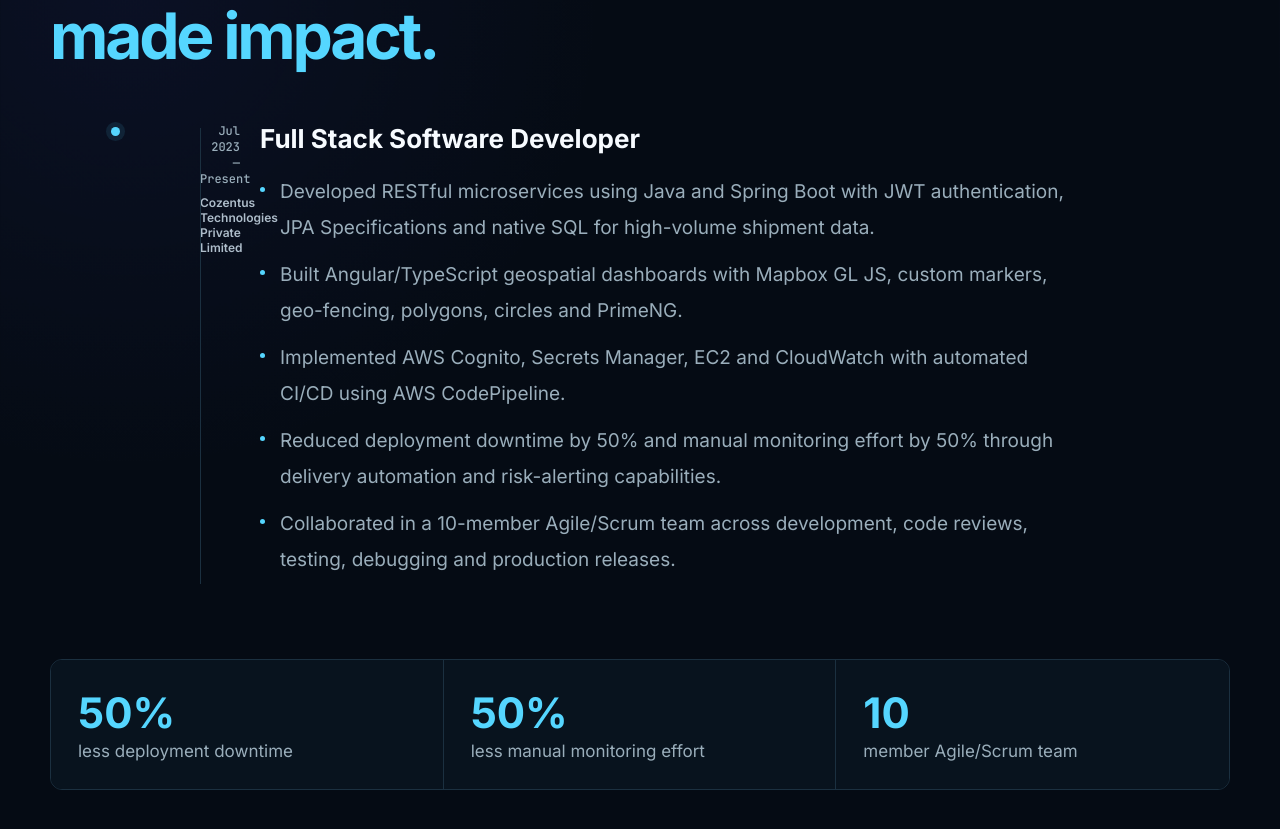
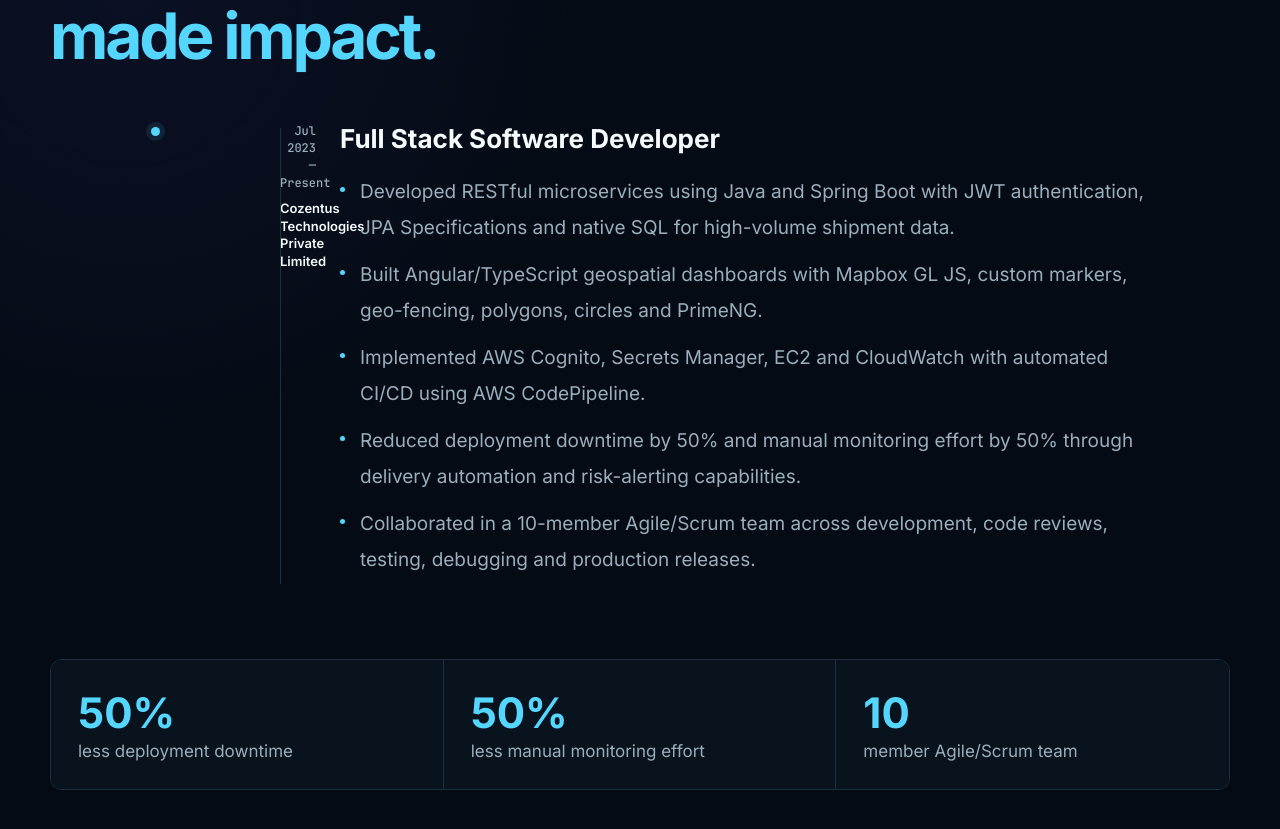
Before and after one commit to Gourish14/gourish-portfolio, an Angular app: page / in a window 1280 px wide. Shown: the part 2780-3609 px from the top of the page. Built offline with nearby package versions, Linux system fonts and the light colour scheme.

Commit message:
Improve experience timeline company layout

```diff
--- a/src/app/app.component.html
+++ b/src/app/app.component.html
@@ -52,4 +52,21 @@
     <section class="section contact"><div class="contact-panel"><div class="section-kicker">05 / LET'S CONNECT</div><h2>Have an idea?<br><span>Let's build it.</span></h2><p>Open to interesting engineering problems, full-stack opportunities and conversations around modern software development.</p><a class="primary large" href="mailto:gourishbhagat01@gmail.com">gourishbhagat01@gmail.com ↗</a><div class="contact-links"><a href="https://github.com/Gourish14" target="_blank" rel="noopener">GitHub ↗</a><a href="https://www.linkedin.com/in/gourish-bhagat-4725061a9/" target="_blank" rel="noopener">LinkedIn ↗</a></div></div></section>
   </main>
   <footer><span>© 2026 Gourish Bhagat</span><span>Code · Build · Learn · Grow</span><span>Built with Angular</span></footer>
+
+  <style>
+    /* Experience timeline: give the company/date column enough room to breathe. */
+    @media (min-width: 901px) {
+      .page .timeline { --timeline-meta-width: 210px; }
+      .page .timeline:before { left: 230px; }
+      .page .timeline-item { grid-template-columns: 210px 40px minmax(0, 1fr); gap: 20px; }
+      .page .timeline-meta { padding-right: 4px; }
+      .page .timeline-meta strong {
+        font-size: 13px;
+        line-height: 1.35;
+        color: var(--heading);
+        max-width: 205px;
+      }
+      .page .timeline-meta span { line-height: 1.45; }
+    }
+  </style>
 </div>
```
